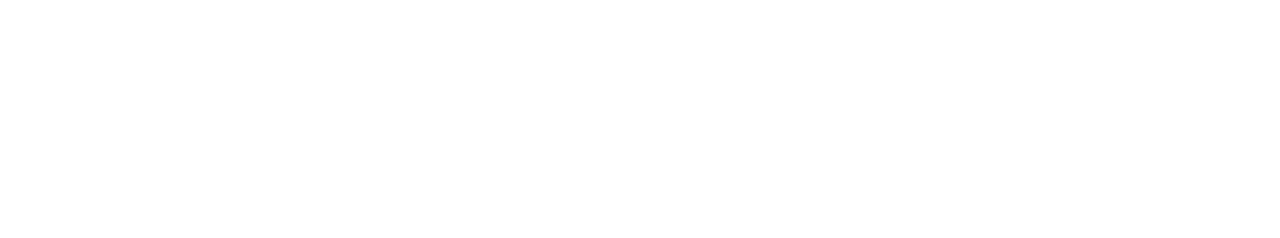
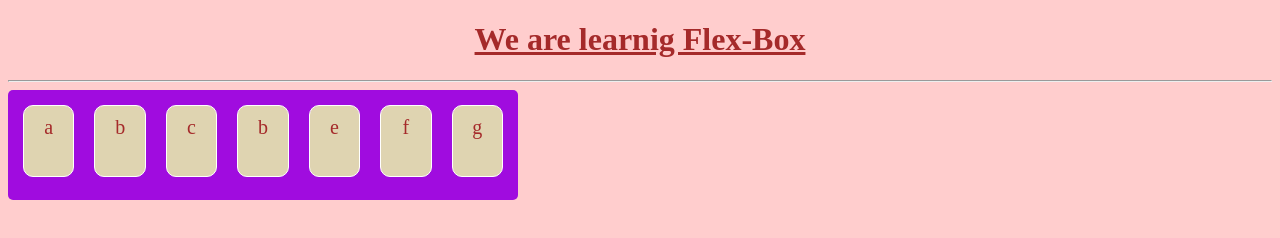
Before and after one commit to 777onkar/flex-boxes, a plain HTML site: page index.html in a window 1280 px wide. Drawn offline with Linux system fonts and the light colour scheme.

Commit message:
frist flex boxcreated

```diff
--- a/css/index.css
+++ b/css/index.css
@@ -0,0 +1,25 @@
+.page{
+    background-color: rgb(255, 205, 205);
+    text-align: center;
+    color: brown;
+}
+
+.item {
+    background-color: #dfd4b1;
+    height: 50px;
+    width: 156px;
+    margin: 10px;
+    font-size: 20px;
+    padding: 10px;
+    border-radius: 10px;
+    border: solid 1px white;
+  }
+
+  .alphabet {
+    height: 100px;
+    width: 500px;
+    display: flex;
+    background-color: #a00cdf;
+    padding: 5px;
+    border-radius: 5px;
+  }
--- a/index.html
+++ b/index.html
@@ -2,11 +2,24 @@
 <html>
     <head>
         <title>
-            flex-boxes
+            flex boxes
         </title>
-        <link rel="stylesheet" a="./../css/index.css" />
-        <body>
-
-        </body>
+        <link rel="stylesheet" href="./../css/index.css" />
+        <body class="page"></body>
+        <div class="text">
+            <h1>
+              <u>  We are learnig Flex-Box</u>
+            </h1><hr>
+        </div>
+       <div class="alphabet">
+            <div class="item">a</div>
+            <div class="item">b</div>
+            <div class="item">c</div>
+            <div class="item">b</div>
+            <div class="item">e</div>
+            <div class="item">f</div>
+            <div class="item">g</div>
+    </div>
+        </div>
     </head>
 </html>
```
